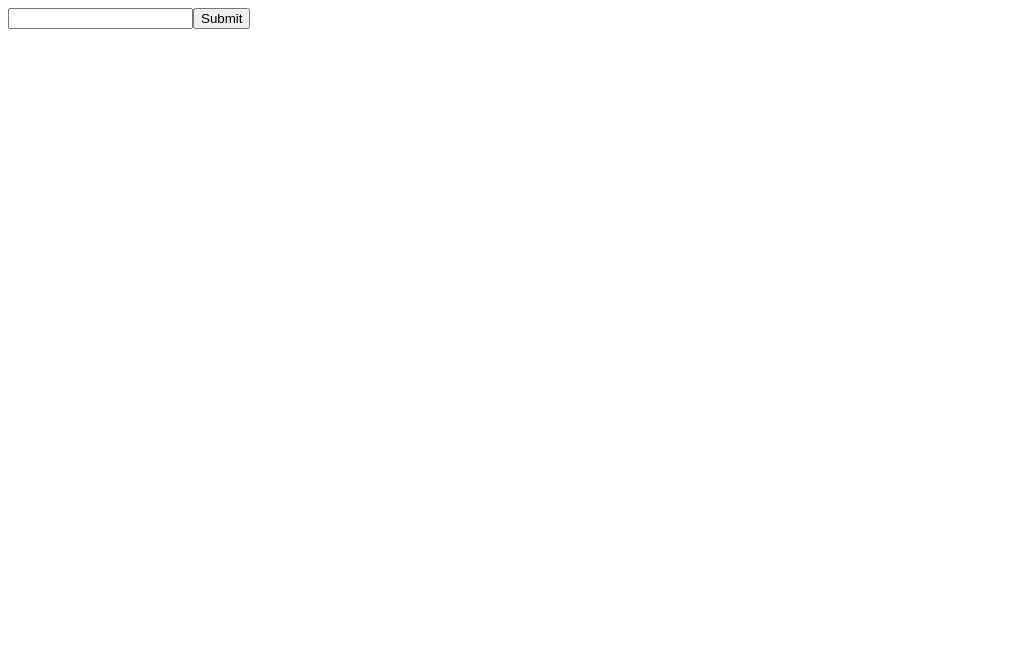
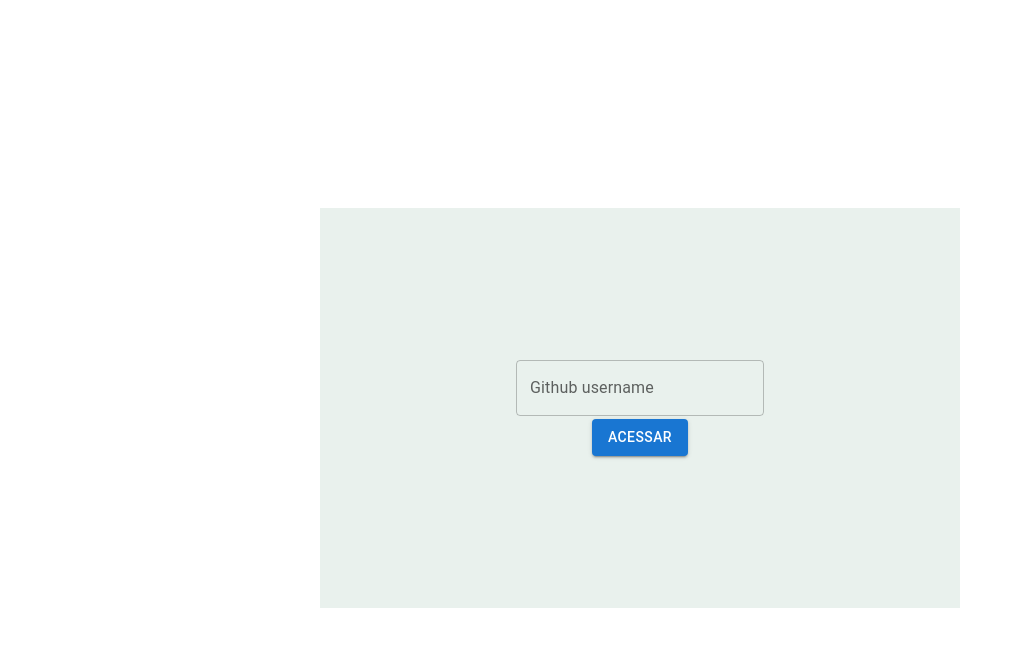
Before and after one commit to sheyslong/technical-debt, a Next.js app: page /login in a window 1280 px wide. Shown: the top 646 px of the page, without its empty margins (0-1015 px from the left). Built offline with nearby package versions, Linux system fonts and the light colour scheme.

Commit message:
feat: create github login page

```diff
--- a/pages/home/index.tsx
+++ b/pages/home/index.tsx
@@ -5,7 +5,6 @@ const Home = () => {
 
   return (
     <>
-      <LoginForm/>
       <Repositories />
       </>
 
--- a/src/authentication/LoginForm.tsx
+++ b/src/authentication/LoginForm.tsx
@@ -1,17 +1,60 @@
+import { Button, Container, FormControl, FormHelperText, FormLabel, TextField } from "@mui/material";
 import { FC } from "react";
-import { useForm } from 'react-hook-form'
+import { Controller, useForm } from 'react-hook-form'
+import { useRouter } from 'next/router'
+import { Box } from "@mui/system";
+
 interface User {
     githubCredential: string
 }
 export const LoginForm:FC = () => {
-    const { handleSubmit, register } = useForm<User>()
-
+    const { handleSubmit, control } = useForm<User>()
+    const router = useRouter()
     const onSubmit = (userData: User) => {
+        if(!userData.githubCredential) return
         window.sessionStorage.setItem('githubUser', userData.githubCredential)
+        router.push('/home')
     }
 
-    return <form onSubmit={handleSubmit(onSubmit)}>
-        <input {...register('githubCredential')}/>
-        <input type='submit' />
+    return <Container sx={{
+        display: 'flex',
+        alignItems: 'center',
+        justifyContent: 'center',
+        height: '100vh',
+        width: '100vw',
+    }}>
+    <form onSubmit={handleSubmit(onSubmit)}>
+        <Box sx={{
+            display: 'flex',
+            flexDirection: 'column',
+            width: '50vw',
+            alignItems: 'center',
+            justifyContent: 'center',
+            height: '50vh',
+            background: '#e9f1ed'
+        }}>
+        <Controller
+            name='githubCredential'
+            control={control}
+            render={({
+              field: { onChange, onBlur, value, name },
+              fieldState: { invalid, error },
+            }) => (
+              <FormControl error={invalid}>
+                <TextField
+                  id={name}
+                  name={name}
+                  value={value}
+                  onChange={e => onChange(e.target.value)}
+                  onBlur={onBlur}
+                  label='Github username'
+                />
+                <FormHelperText >{error?.message}</FormHelperText>
+              </FormControl>
+            )}
+          />
+        <Button type='submit' variant='contained' >Acessar</Button>
+        </Box>
     </form>
+    </Container>
 }
```
Also changed, not shown: src/github/hooks/useGithubUserName.ts (added, +12 -0 lines), src/github/hooks/useRepositories.ts (+6 -4 lines).
